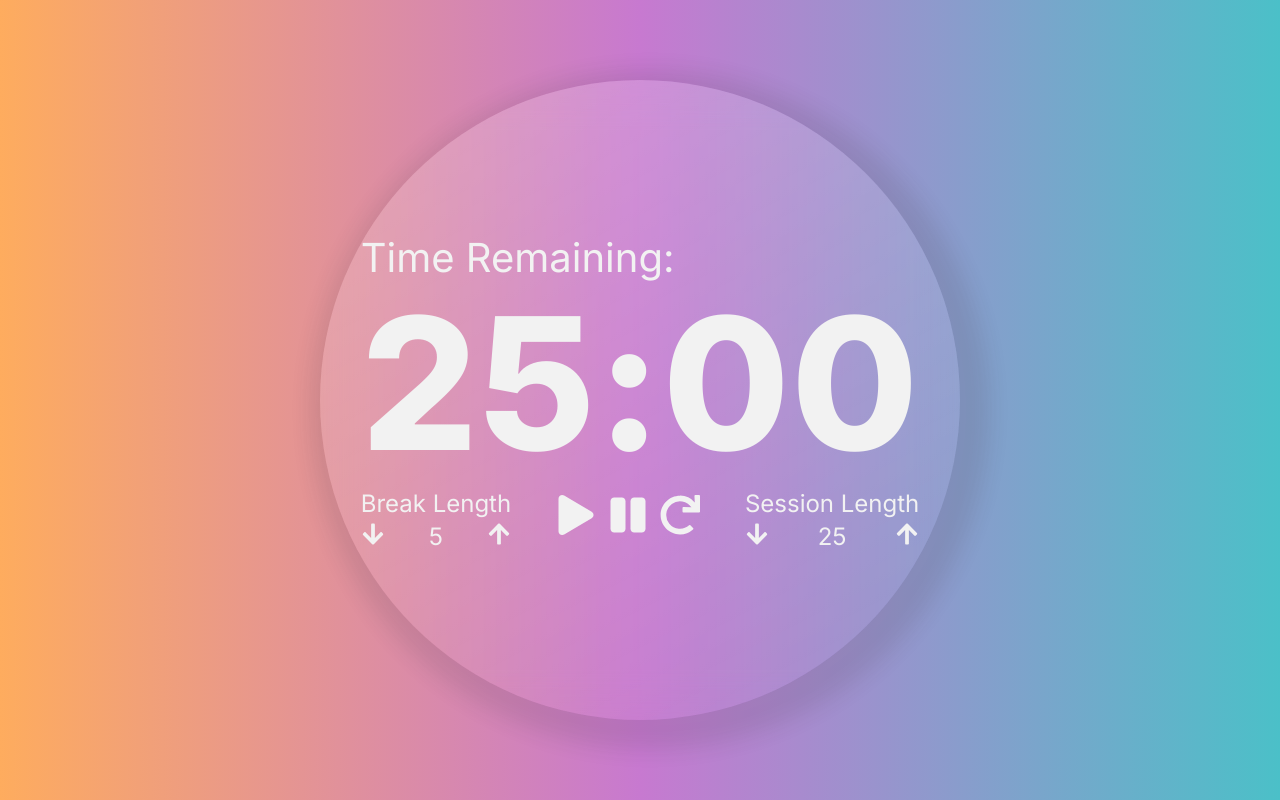
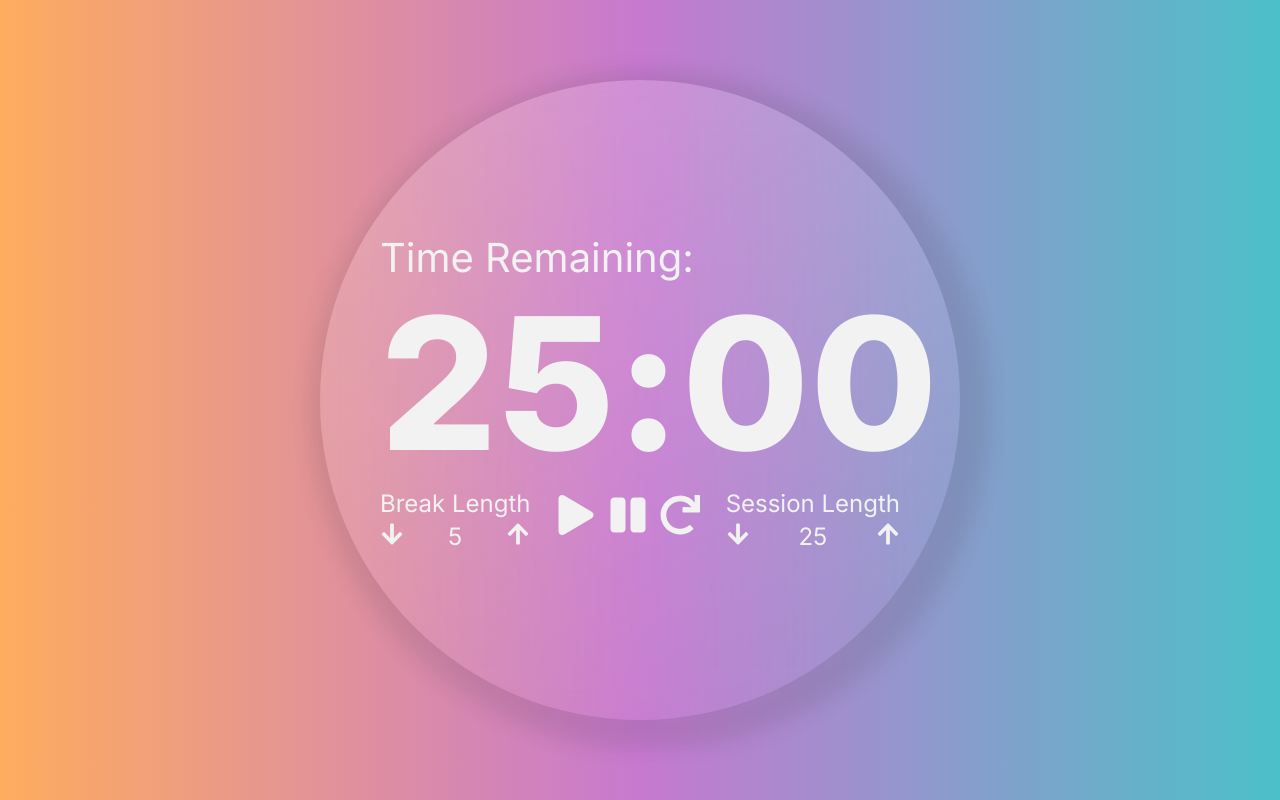
Before and after one commit to MFarabi619/pomodoro-clock, a React (Vite) app: page / in a window 1280 px wide. Built offline with nearby package versions, Linux system fonts and the light colour scheme.

Commit message:
Fix all text being too close to the edge of circle

```diff
--- a/src/Components/Clock/Clock.scss
+++ b/src/Components/Clock/Clock.scss
@@ -16,6 +16,7 @@ img {
 
 .container-1 {
   color: $light-theme-text;
+  width: 65vmin;
   //   border: 2px solid red;
 }
 
--- a/src/Components/Glassmorphic Circle/Glassmorphic Circle.scss
+++ b/src/Components/Glassmorphic Circle/Glassmorphic Circle.scss
@@ -9,6 +9,7 @@ img {
 }
 
 .circle {
+  //   border: 2px solid red;
   display: flex;
   justify-content: center;
   align-items: center;
```
